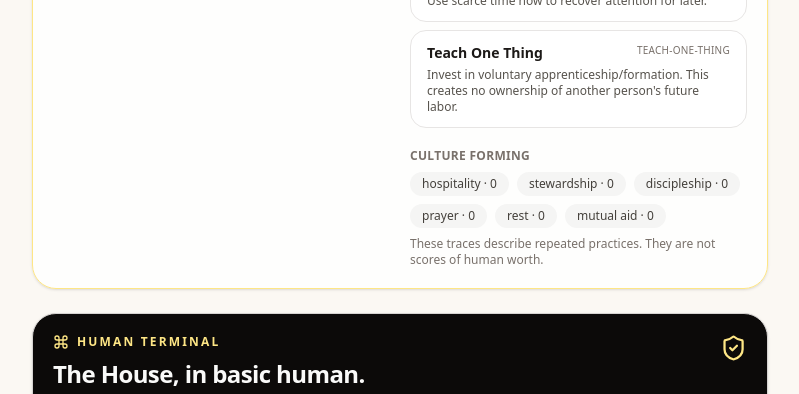
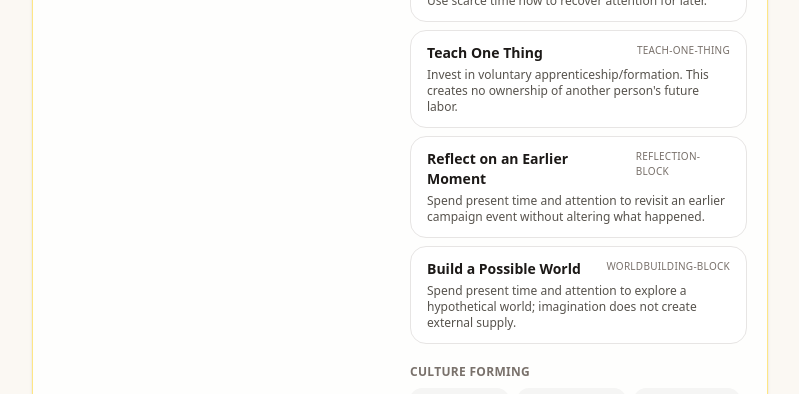
Before and after one commit to the-static-collective/full-measure-world-layer, a React (Vite) app: page / in a window 1280 px wide. Shown: the part 1060-1454 px from the top of the page, without its empty margins (240-1039 px from the left). Built offline with nearby package versions, Linux system fonts and the light colour scheme; no server answers.

Commit message:
feat(grace): charge reflection and possible-world design real time

```diff
--- a/specimens/grace-001/culture.ts
+++ b/specimens/grace-001/culture.ts
@@ -110,6 +110,18 @@ export const economyActions: Record<string, EconomyAction> = {
     costs: { time: 2, attention: 1 },
     traces: { discipleship: 1 },
     note: "Invest in voluntary apprenticeship/formation. This creates no ownership of another person's future labor."
+  },
+  "reflection-block": {
+    id: "reflection-block",
+    label: "Reflect on an Earlier Moment",
+    costs: { time: 1, attention: 1 },
+    note: "Spend present time and attention to revisit an earlier campaign event without altering what happened."
+  },
+  "worldbuilding-block": {
+    id: "worldbuilding-block",
+    label: "Build a Possible World",
+    costs: { time: 1, attention: 1 },
+    note: "Spend present time and attention to explore a hypothetical world; imagination does not create external supply."
   }
 };
 
```
